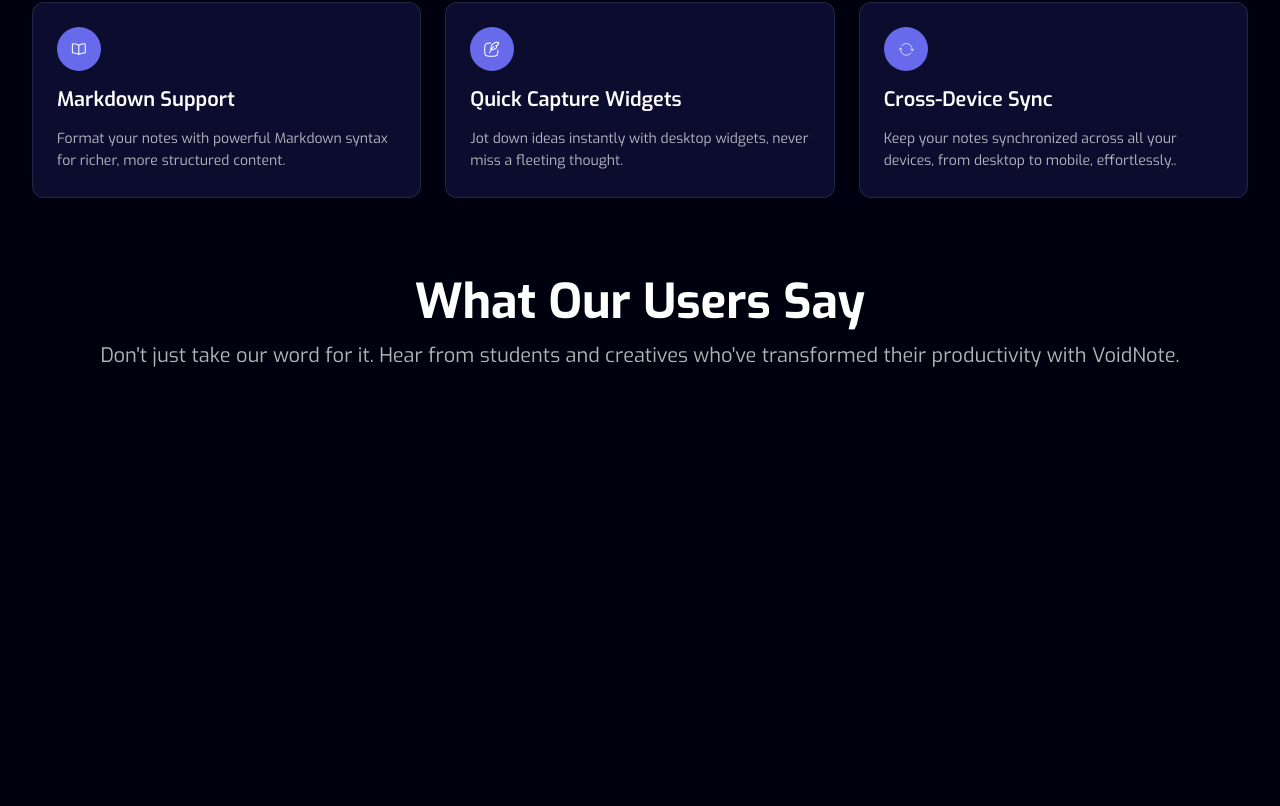
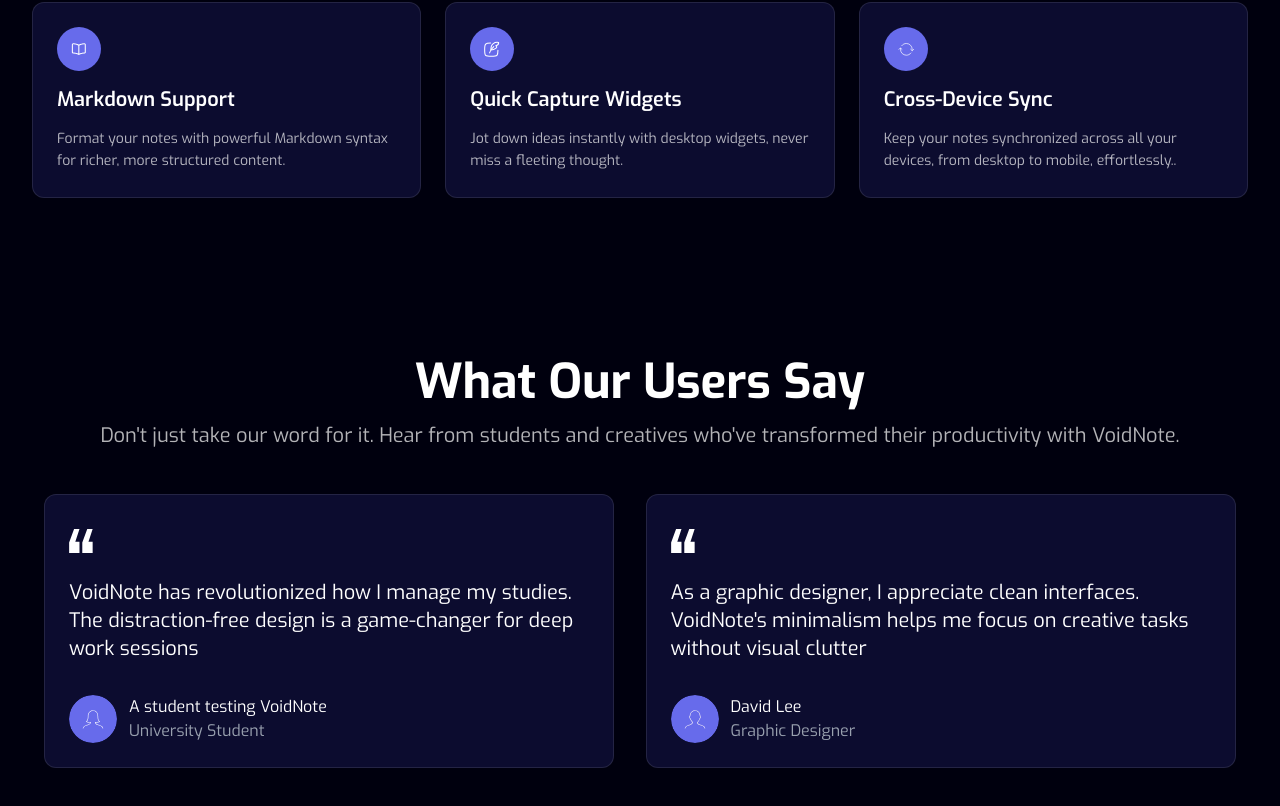
Before and after one commit to Supun-Sanjana/Void-Note, a React (Vite) app: page / in a window 1280 px wide. Shown: the part 899-1705 px from the top of the page. Before the commit the page ends 1333 px from the top, so only its background shows below. Built offline with nearby package versions, Linux system fonts and the light colour scheme.

Commit message:
Create Testimonial cards

```diff
--- a/index.html
+++ b/index.html
@@ -7,9 +7,9 @@
 </style>
 
     <meta charset="UTF-8" />
-    <link rel="icon" type="image/svg+xml" href="/vite.svg" />
+    <link rel="icon" type="image/svg+xml" href="./Images/voidNote-logo.svg" />
     <meta name="viewport" content="width=device-width, initial-scale=1.0" />
-    <title>Vite + React</title>
+    <title>Void Note</title>
   </head>
   <body>
     <div id="root"></div>
--- a/package.json
+++ b/package.json
@@ -10,6 +10,7 @@
     "preview": "vite preview"
   },
   "dependencies": {
+    "@hookform/resolvers": "^5.1.1",
     "@tailwindcss/vite": "^4.1.11",
     "react": "^19.1.0",
     "react-dom": "^19.1.0",
--- a/src/Components/Testermonials/Testermonial.jsx
+++ b/src/Components/Testermonials/Testermonial.jsx
@@ -1,23 +1,61 @@
 import React from 'react'
+import qt from "../../../Images/qut.svg"
+import woman from "../../../Images/woman.svg"
+import man from "../../../Images/men.svg"
 import TestermonialCard from './TestermonialCard'
-import qt from '../../../Images/qut.svg'
 
 const Testermonial = () => {
+
+  const testimonials = [
+    {
+      id: '1',
+      icon: qt,
+      description: "VoidNote has revolutionized how I manage my studies. The distraction-free design is a game-changer for deep work sessions",
+      image: woman,
+      user: "A student testing VoidNote",
+      role: "University Student"
+    },
+    {
+      id: '2',
+      icon: qt,
+      description: "As a graphic designer, I appreciate clean interfaces. VoidNote's minimalism helps me focus on creative tasks without visual clutter",
+      image: man,
+      user: "David Lee",
+      role: "Graphic Designer"
+    },
+  ]
+
   return (
-    <div>
-      <div className="text-center mb-16">
-            <h2 className="text-4xl md:text-5xl font-bold text-white mb-4">
-                What Our Users Say
-            </h2>
-
-            <p className="text-lg md:text-xl text-white/70">
-                Don't just take our word for it. Hear from students and creatives who've transformed their productivity with VoidNote.
-            </p>
+    <div className='relative z-10 px-4 sm:px-6 lg:px-8 py-20'>
 
 
-                </div>
-    <TestermonialCard/>
+      <h2 className="text-4xl md:text-5xl font-bold text-white mb-4 justify-center flex">
+        What Our Users Say
+      </h2>
 
+      <p className="text-lg md:text-xl text-white/70 mb-11 text-center mx-8">
+        Don't just take our word for it. Hear from students and creatives who've transformed
+        their productivity with VoidNote.
+      </p>
+
+
+      <div className='flex flex-row justify-center gap-2 max-w-7xl mx-auto'>
+
+
+        {testimonials.map((test, index) => (
+
+          <TestermonialCard
+            key={index}
+            icon={test.icon}
+            description={test.description}
+            image={test.image}
+            user={test.user}
+            role={test.role}
+          />
+
+
+        ))}
+      </div>
     </div>
   )
 }
--- a/src/Components/Testermonials/TestermonialCard.jsx
+++ b/src/Components/Testermonials/TestermonialCard.jsx
@@ -3,32 +3,25 @@ import qt from "../../../Images/qut.svg"
 import woman from "../../../Images/woman.svg"
 import man from "../../../Images/men.svg"
 
-const TestermonialCard = () => {
+const TestimonialCard = ({ icon, description, image, user, role }) => {
+  return (
+    <div className='flex flex-col space-y-4 backdrop-blur-md border border-white/10
+      rounded-xl p-6 hover:bg-[#010018] hover:border-white/20 transition-all duration-300
+      hover:transform hover:scale-102 group bg-[#0C0C2F] mx-3 mb-3 '>
 
-    const card = [
-        {
-          id:'1',
-          icon:qt,
-          description:"VoidNote has revolutionized how I manage my studies. The distraction-free design is a game-changer for deep work sessions",
-          image:woman,
-          user:"A student testing VoidNote",
-          role:"University Student"
-        },
-        {
-          id:'2',
-          icon:qt,
-          description:"As a graphic designer, I appreciate clean interfaces. VoidNote's minimalism helps me focus on creative tasks without visual clutter",
-          image:man,
-          user:"David Lee",
-          role:"Graphic Designer"
-        },
-    ]
+      <img src={icon} alt="icon" className='w-6 h-11' />
 
-  return (
-    <div>
+      <h3 className='text-white text-xl'>{description}</h3>
 
+      <div className='flex mt-4 align-center'>
+        <img src={image} className="w-12 h-12 rounded-full" alt="" />
+        <div className='ml-3'>
+          <span className='text-white'>{user}</span><br />
+          <span className='text-gray-400 text-md'>{role}</span>
+        </div>
+      </div>
     </div>
   )
 }
 
-export default TestermonialCard
+export default TestimonialCard
```
Also changed, not shown: Images/voidNote-logo.svg (added), 1 other file (tests, documents, lock files or other folders).
